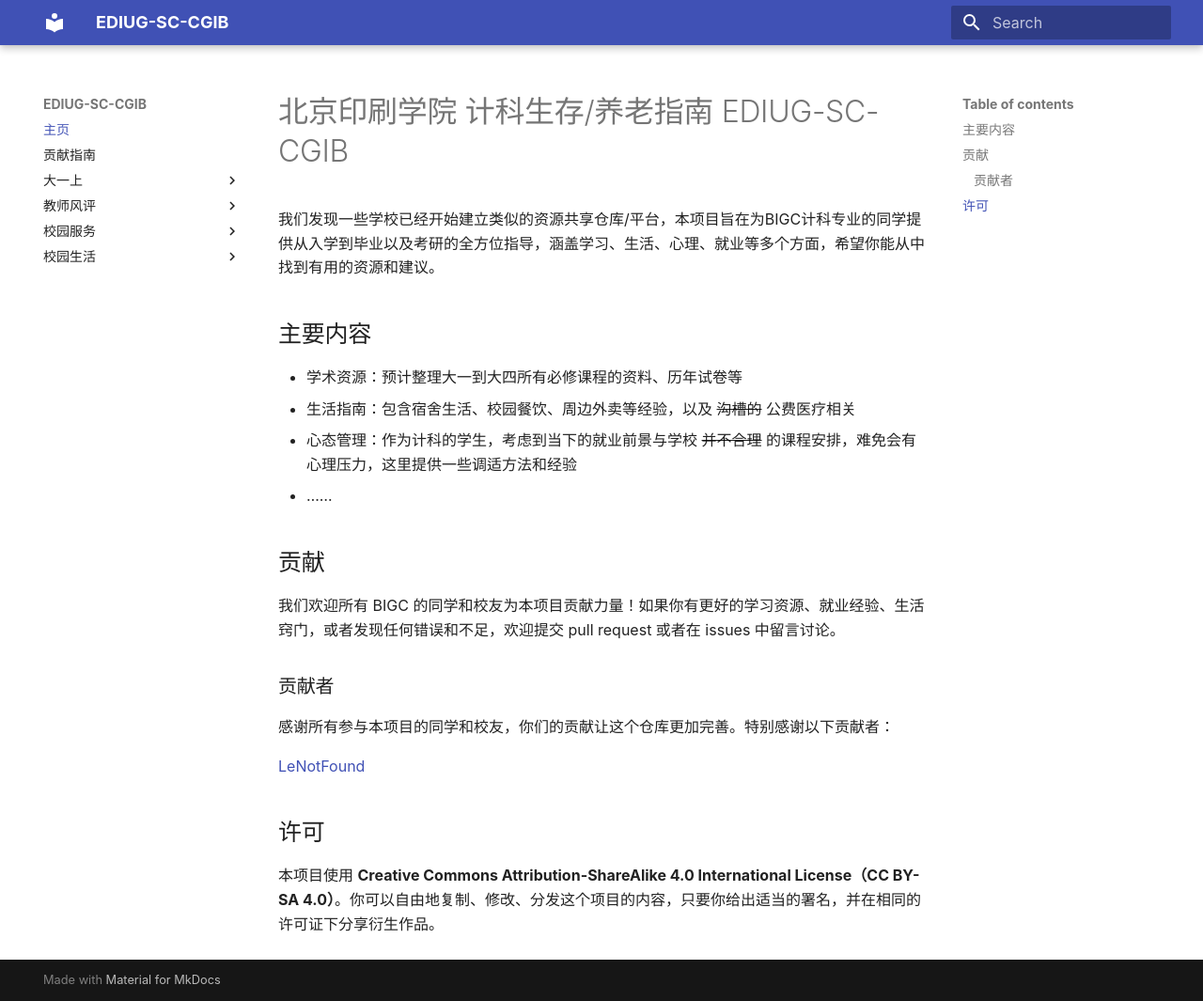
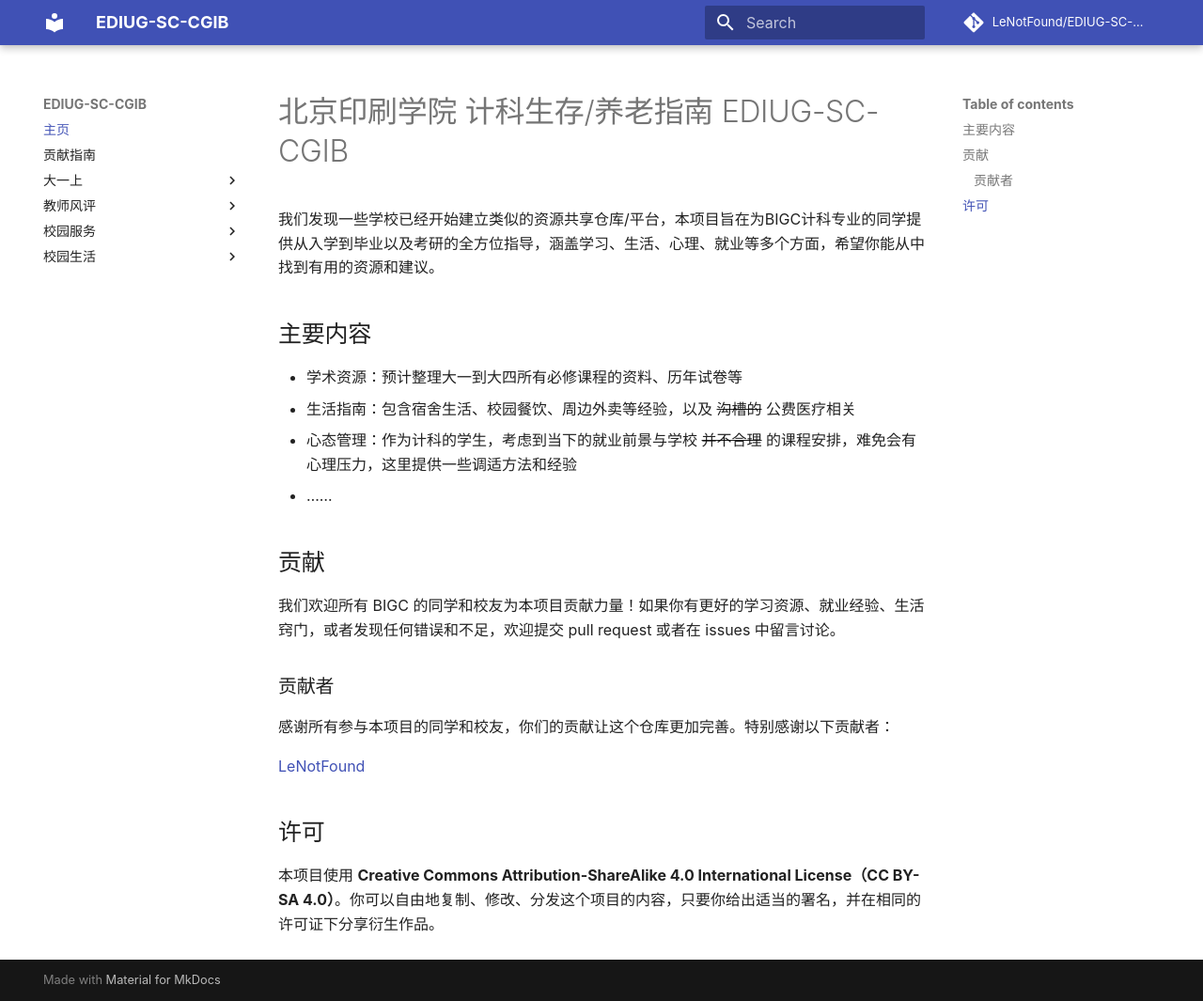
Before and after one commit to LeNotFound/EDIUG-SC-CGIB, an MkDocs documentation site: the page built from docs/index.md, in a window 1280 px wide and 1065 px high. Shown: the whole window at 94% size. Built offline with MkDocs 1.6.1 and Material for MkDocs 9.7.7, drawn with Linux system fonts in a browser that asks for light colours; comment, search, counter and statistics services are not loaded.

Commit message:
docs: 添加 GitHub 仓库图标和链接

```diff
--- a/mkdocs.yml
+++ b/mkdocs.yml
@@ -2,6 +2,8 @@ site_name: EDIUG-SC-CGIB
 theme:
   name: material
   font: false
+  icon:
+    repo: fontawesome/brands/git-alt
 plugins:
   - search
 nav:
@@ -52,3 +54,5 @@ markdown_extensions:
   - pymdownx.tasklist:
       custom_checkbox: true
   - pymdownx.tilde  # ✅ 用这个代替 strikethrough 支持 ~删除线~
+repo_url: https://github.com/LeNotFound/EDIUG-SC-CGIB
+repo_name: LeNotFound/EDIUG-SC-CGIB
```
